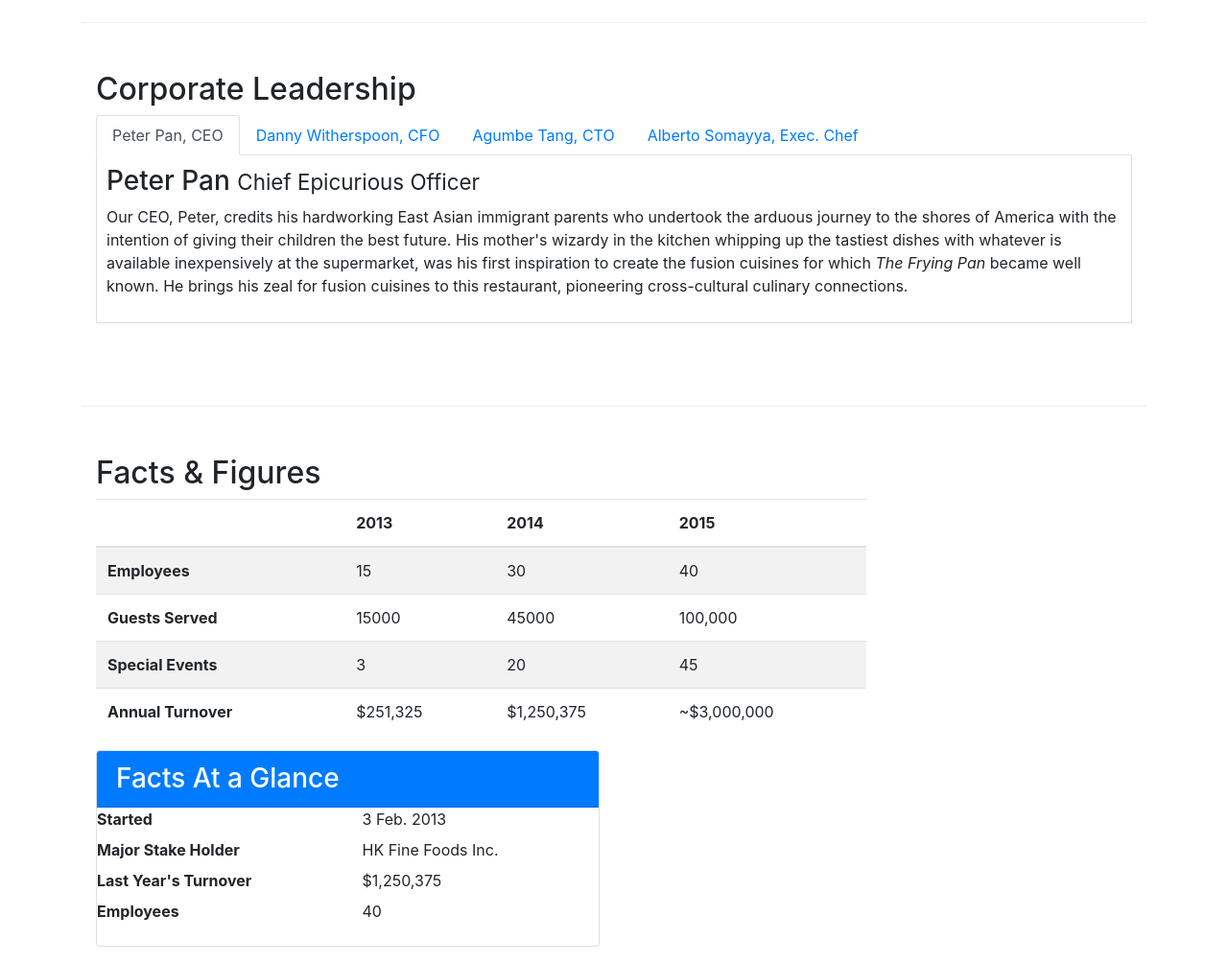
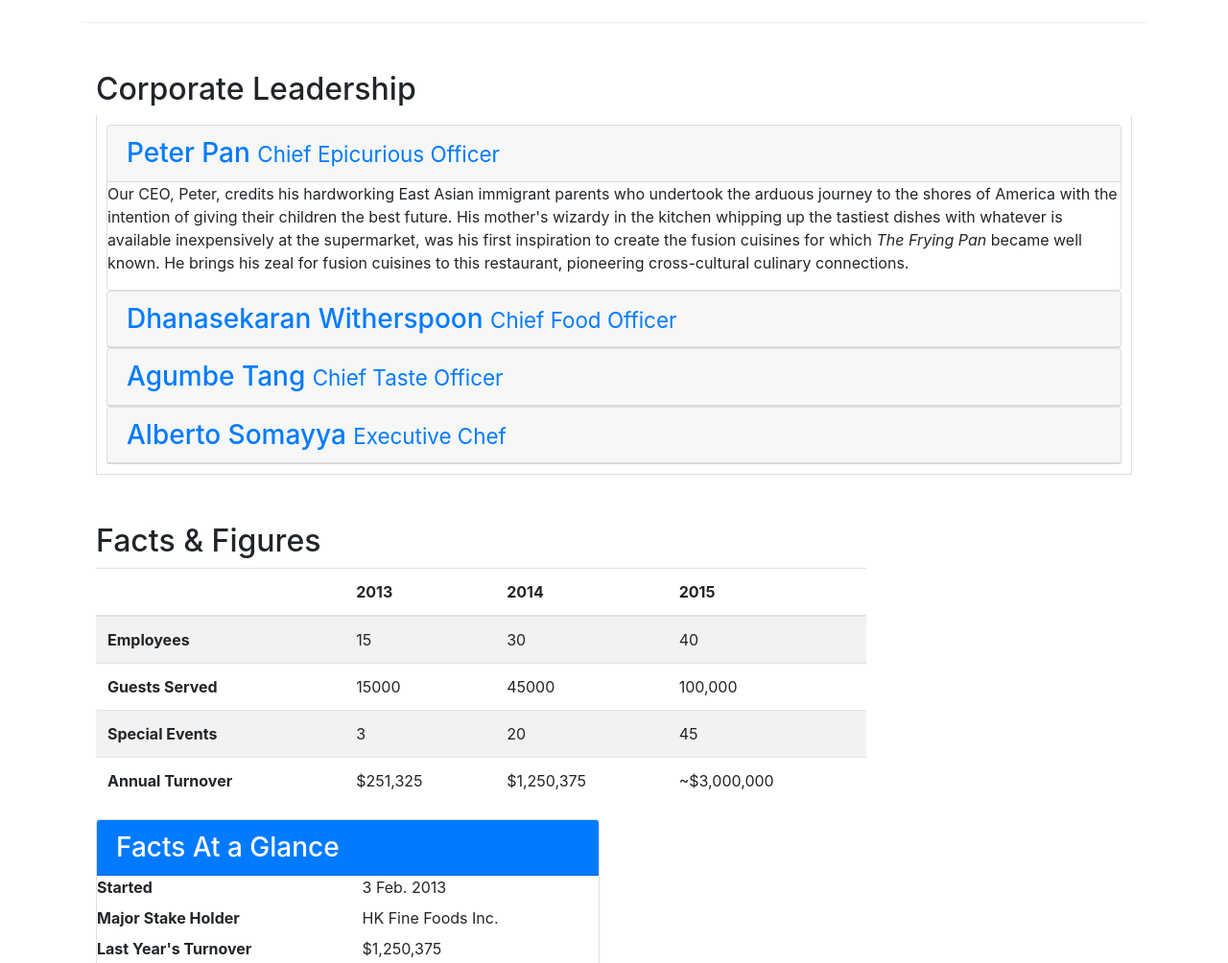
Before and after one commit to inhumantsar/coursera-fullstack-c1_bootstrap, a website: page Bootstrap4/conFusion/aboutus.html in a window 1280 px wide. Shown: the part 820-1824 px from the top of the page at 96% size. Drawn offline with nearby package versions, Linux system fonts and the light colour scheme.

Commit message:
Accordion exercise

```diff
--- a/Bootstrap4/conFusion/aboutus.html
+++ b/Bootstrap4/conFusion/aboutus.html
@@ -77,42 +77,63 @@
         <div class="row row-content">
             <div class="col-12">
                 <h2>Corporate Leadership</h2>
-                <ul class="nav nav-tabs">
-                    <li class="nav-item">
-                      <a class="nav-link active" href="#peter"
-                        role="tab" data-toggle="tab">Peter Pan, CEO</a>
-                    </li>
-                    <li class="nav-item">
-                      <a class="nav-link" href="#danny" role="tab"
-                        data-toggle="tab">Danny Witherspoon, CFO</a>
-                    </li>
-                    <li class="nav-item">
-                      <a class="nav-link" href="#agumbe"role="tab"
-                        data-toggle="tab">Agumbe Tang, CTO</a>
-                    </li>
-                    <li class="nav-item">
-                      <a class="nav-link" href="#alberto" role="tab"
-                        data-toggle="tab">Alberto Somayya, Exec. Chef</a>
-                    </li>
-                </ul>
                 <div class="tab-content">
-                  <div role="tabpanel" class="tab-pane fade show active" id="peter">
-                    <h3>Peter Pan <small>Chief Epicurious Officer</small></h3>
-                    <p class="hidden-xs-down">Our CEO, Peter, credits his hardworking East Asian immigrant parents who undertook the arduous journey to the shores of America with the intention of giving their children the best future. His mother's wizardy in the kitchen whipping up the tastiest dishes with whatever is available inexpensively at the supermarket, was his first inspiration to create the fusion cuisines for which <em>The Frying Pan</em> became well known. He brings his zeal for fusion cuisines to this restaurant, pioneering cross-cultural culinary connections.</p>
+                  <div class="card">
+                      <div class="card-header" role="tab" id="peterhead">
+                        <h3 class="mb-0">
+                          <a data-toggle="collapse" data-parent="#accordion" href="#peter">
+                            Peter Pan <small>Chief Epicurious Officer</small>
+                          </a>
+                        </h3>
+                      </div>
+                      <div role="tabpanel" class="collapse show" id="peter">
+                        <div class="card-block">
+                          <p class="hidden-xs-down">Our CEO, Peter, credits his hardworking East Asian immigrant parents who undertook the arduous journey to the shores of America with the intention of giving their children the best future. His mother's wizardy in the kitchen whipping up the tastiest dishes with whatever is available inexpensively at the supermarket, was his first inspiration to create the fusion cuisines for which <em>The Frying Pan</em> became well known. He brings his zeal for fusion cuisines to this restaurant, pioneering cross-cultural culinary connections.</p>
+                        </div>
+                      </div>
                   </div>
-                  <div role="tabpanel" class="tab-pane fade" id="danny">
-                    <h3>Dhanasekaran Witherspoon <small>Chief Food Officer</small></h3>
+                  <div class="card">
+                      <div class="card-header" role="tab" id="dannyhead">
+                      <h3 class="mb-0">
+                          <a class="collapsed" data-toggle="collapse" data-parent="#accordion" href="#danny">
+                          Dhanasekaran Witherspoon <small>Chief Food Officer</small>
+                          </a>
+                      </h3>
+                  </div>
+                  <div role="tabpanel" class="collapse" id="danny">
+                      <div class="card-block">
                     <p class="hidden-xs-down">Our CFO, Danny, as he is affectionately referred to by his colleagues, comes from a long established family tradition in farming and produce. His experiences growing up on a farm in the Australian outback gave him great appreciation for varieties of food sources. As he puts it in his own words, <em>Everything that runs, wins, and everything that stays, pays!</em></p>
                   </div>
-                  <div role="tabpanel" class="tab-pane fade" id="agumbe">
-                    <h3>Agumbe Tang <small>Chief Taste Officer</small></h3>
+              </div>
+              </div>
+              <div class="card">
+                  <div class="card-header" role="tab" id="agumbehead">
+                  <h3 class="mb-0">
+                      <a class="collapsed" data-toggle="collapse" data-parent="#accordion" href="#agumbe">
+                      Agumbe Tang <small>Chief Taste Officer</small>
+                      </a>
+                  </h3>
+              </div>
+              <div role="tabpanel" class="collapse" id="agumbe">
+                  <div class="card-block">
                     <p class="hidden-xs-down">Blessed with the most discerning gustatory sense, Agumbe, our CTO, personally ensures that every dish that we serve meets his exacting tastes. Our chefs dread the tongue lashing that ensues if their dish does not meet his exacting standards. He lives by his motto, <em>You click only if you survive my lick.</em></p>
                   </div>
-                  <div role="tabpanel" class="tab-pane fade" id="alberto">
-                    <h3>Alberto Somayya <small>Executive Chef</small></h3>
+              </div>
+              </div>
+              <div class="card">
+                  <div class="card-header" role="tab" id="albertohead">
+                  <h3 class="mb-0">
+                      <a class="collapsed" data-toggle="collapse" data-parent="#accordion" href="#alberto">
+                      Alberto Somayya <small>Executive Chef</small>
+                      </a>
+                  </h3>
+              </div>
+              <div role="tabpanel" class="collapse" id="alberto">
+                  <div class="card-block">
                     <p class="hidden-xs-down">Award winning three-star Michelin chef with wide International experience having worked closely with whos-who in the culinary world, he specializes in creating mouthwatering Indo-Italian fusion experiences. He says, <em>Put together the cuisines from the two craziest cultures, and you get a winning hit! Amma Mia!</em></p>
                   </div>
-                </div>
+              </div>
+              </div>
             </div>
        </div>
 
```
Also changed, not shown: notes.md (+6 -1 lines).
